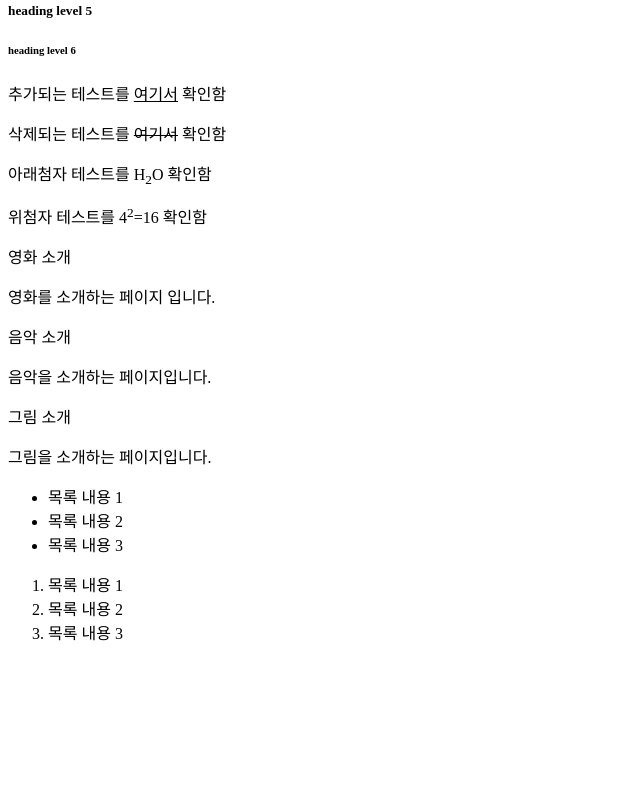
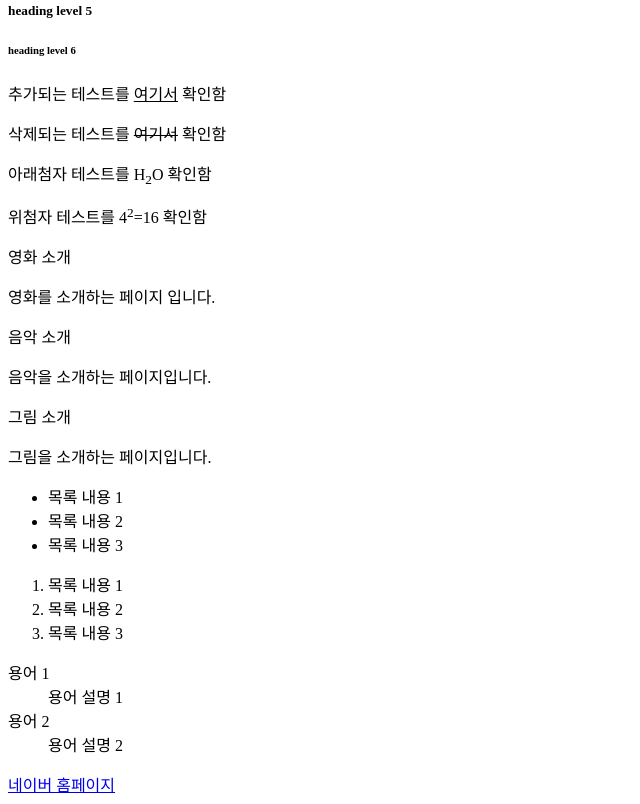
Before and after one commit to clomoeek/web-design, a plain HTML site: page based_html/index.html in a window 1280 px wide. Shown: the part 311-1115 px from the top of the page, without its empty margins (0-640 px from the left). Before the commit the page ends 971 px from the top, so only its background shows below. Drawn offline with Linux system fonts and the light colour scheme.

Commit message:
20241117

```diff
--- a/based_html/index.html
+++ b/based_html/index.html
@@ -84,7 +84,25 @@
 
         <!-- dl 태그: description list. 정의형 목록 생성 -->
         <!-- dt 태그: description term. 목록명 -->
-        <!---->
+        <!-- dd 태그: description details. 용어 설명 -->
+        <dl>
+            <dt>용어 1</dt>
+            <dd>용어 설명 1</dd>
+            <dt>용어 2</dt>
+            <dd>용어 설명 2</dd>
+        </dl>
+
+        <!--
+        a 태그: html에서 내부나 외부 링크를 생성.
+        href: 대상 경로
+        target: 링크 연결 방식
+            _blank: 새 창으로 열기
+            _parent: 부모 프레임에서 링크 열기
+            _self: 현재 창에서 열기
+            _top: 가장 상위 프레임에서 링크 열기
+        title: 링크 설명
+        -->
+        <a href="https://www.naver.com" target="_blank" title="Naver">네이버 홈페이지</a>
 
     </body>
 </html>
```
